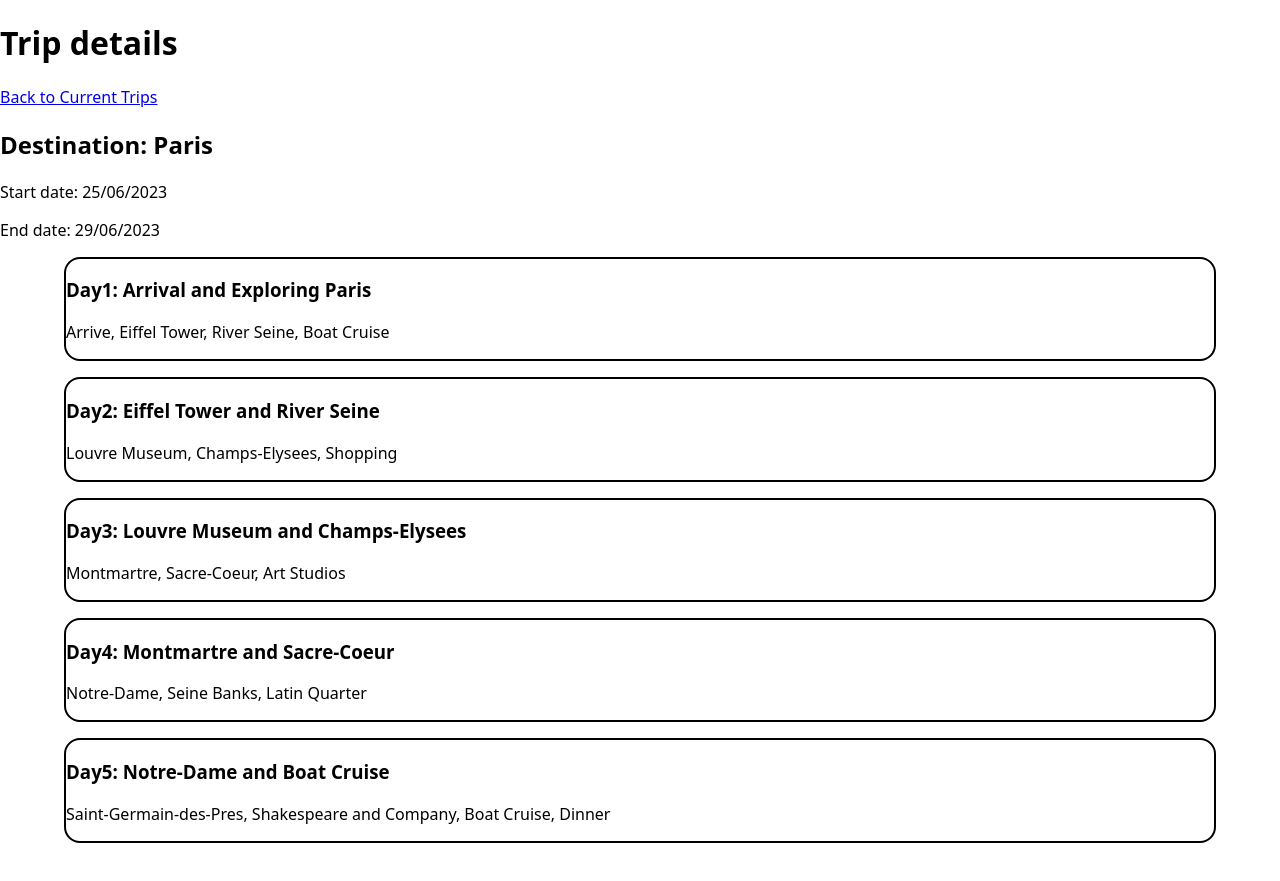
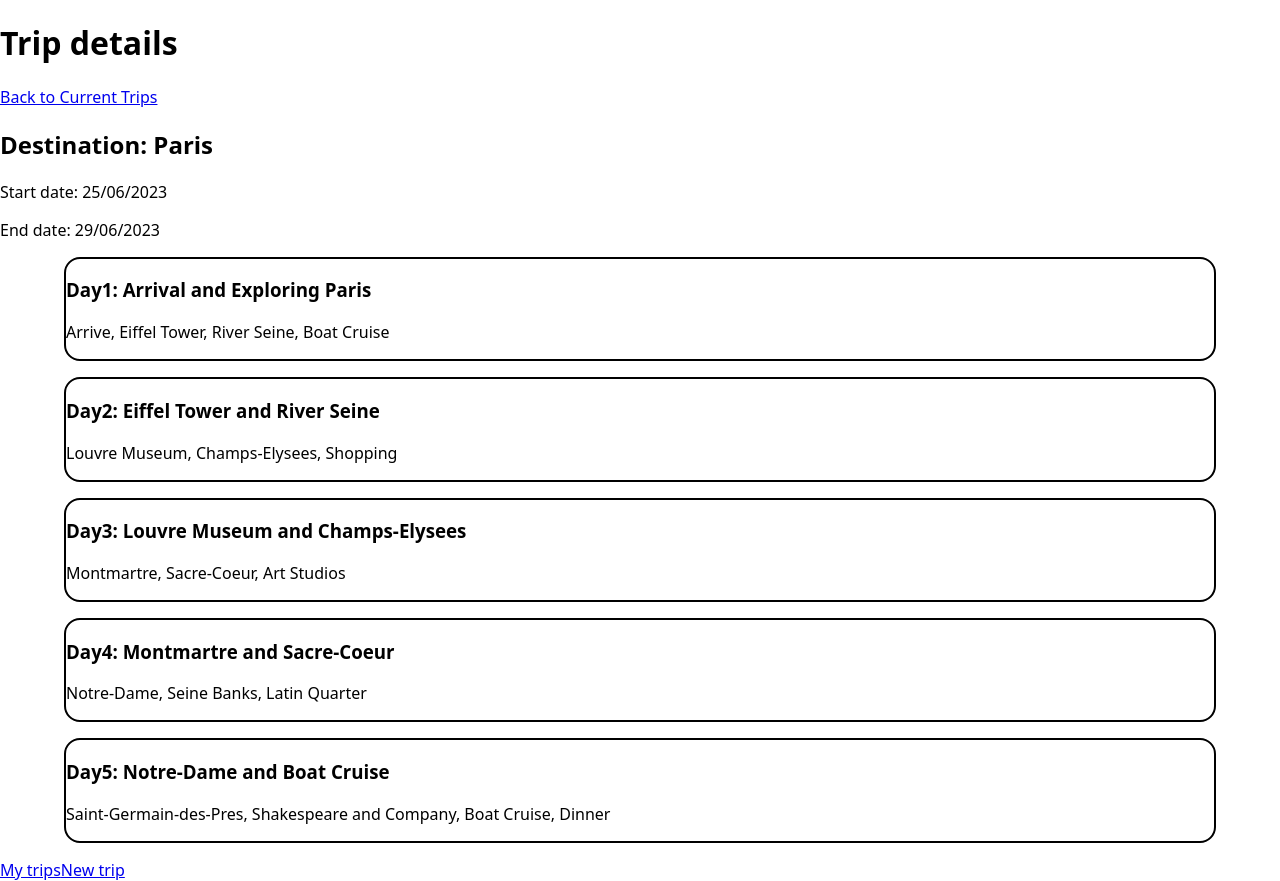
Before and after one commit to LukasWeckner/Capstone-Travel, a Next.js app: page /my-trips/paris in a window 1280 px wide. Before the commit the page ends 859 px from the top, so only its background shows below. Built offline with nearby package versions, Linux system fonts and the light colour scheme.

Commit message:
render FooterNavigation component on all pages of the app

```diff
--- a/pages/index.js
+++ b/pages/index.js
@@ -1,6 +1,7 @@
 import PreviewCard from "../components/PreviewCard";
 import Link from "next/link";
 import styled from "styled-components";
+import FooterNavigation from "../components/FooterNavigation";
 
 export default function Home() {
   return (
@@ -10,6 +11,7 @@ export default function Home() {
         <StyledLink href={"/new-trip"}>Create New Trip</StyledLink>
       </div>
       <PreviewCard />
+      <FooterNavigation />
     </main>
   );
 }
--- a/pages/my-trips/[slug].js
+++ b/pages/my-trips/[slug].js
@@ -3,6 +3,7 @@ import { trips } from "../../lib/data";
 import TripDay from "../../components/TripDay";
 import { StyledList } from "../../components/PreviewCard";
 import Link from "next/link";
+import FooterNavigation from "../../components/FooterNavigation";
 
 export default function Trip() {
   const router = useRouter();
@@ -31,6 +32,7 @@ export default function Trip() {
           />
         ))}
       </StyledList>
+      <FooterNavigation />
     </>
   );
 }
--- a/pages/new-trip/index.js
+++ b/pages/new-trip/index.js
@@ -1,3 +1,4 @@
+import FooterNavigation from "../../components/FooterNavigation";
 import NewTripForm from "../../components/NewTripForm";
 import { ContainerCenterElement } from "../../components/NewTripForm";
 import Link from "next/link";
@@ -10,6 +11,7 @@ export default function NewTrip() {
       </ContainerCenterElement>
       <Link href={"/"}>Back to My Trips</Link>
       <NewTripForm />
+      <FooterNavigation />
     </>
   );
 }
```
